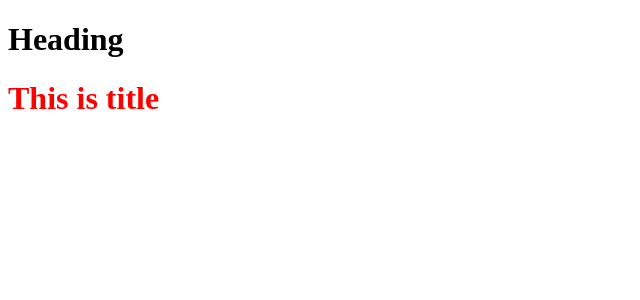
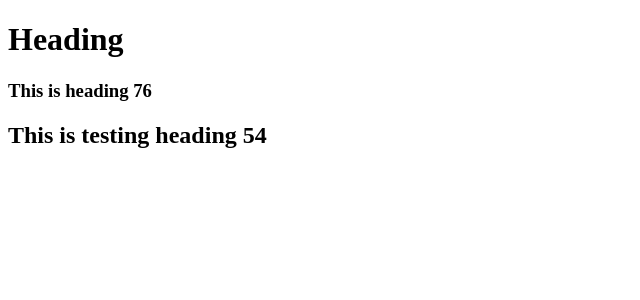
Before and after one commit to Tusharborate/namaste-react, a React (Vite) app: page / in a window 1280 px wide. Shown: the top 300 px of the page, without its empty margins (0-640 px from the left). Built offline with nearby package versions, Linux system fonts and the light colour scheme.

Commit message:
Functional Commponent

```diff
--- a/App.js
+++ b/App.js
@@ -1,42 +1,20 @@
 import React from 'react';
 import ReactDOM from 'react-dom/client';
-/*
-const heading = React.createElement("div",{},
-                [
-                React.createElement("div",{id: "heading"},
-                    [
-                        React.createElement("h1", {id: "inner"}, "This is heading one"),
-                        React.createElement("h2", {id: "inner2"}, "This is heading text two")
-                    ]
-                ),
-                React.createElement("div",{id: "heading"},
-                    [
-                        React.createElement("h1", {id: "inner"}, "This is heading one"),
-                        React.createElement("h2", {id: "inner2"}, "This is heading text two")
-                    ]
-                )
-                ]
-                );
-*/
 
-const heading = React.createElement("h1",{id: "heading"},"This is header");
-console.log(heading);
-
-const jsxElement = <h1 id="heading" tabIndex={1}>This is header</h1>;
-console.log(jsxElement);
-
-const TitleComponent = () => (
-    <h1 id="heading">This is title</h1>
+const Elem = () => (
+    <h2>This is testing heading {22 + 32}</h2>
 )
 
-const HeadingComponent = () => (
-    <div className='container'>
-        <TitleComponent/>
-    </div>
+const elem = (
+    <>
+        <h3>This is heading {22 + 54}</h3>
+        {
+            console.log("Working")
+        }
+        <Elem/>
+    </>
 )
 
+const root = ReactDOM.createRoot(document.getElementById('root'));
 
-
-const root = ReactDOM.createRoot(document.getElementById('root'));
-// This is comment
-root.render(<HeadingComponent/>);
+root.render(elem);
```
